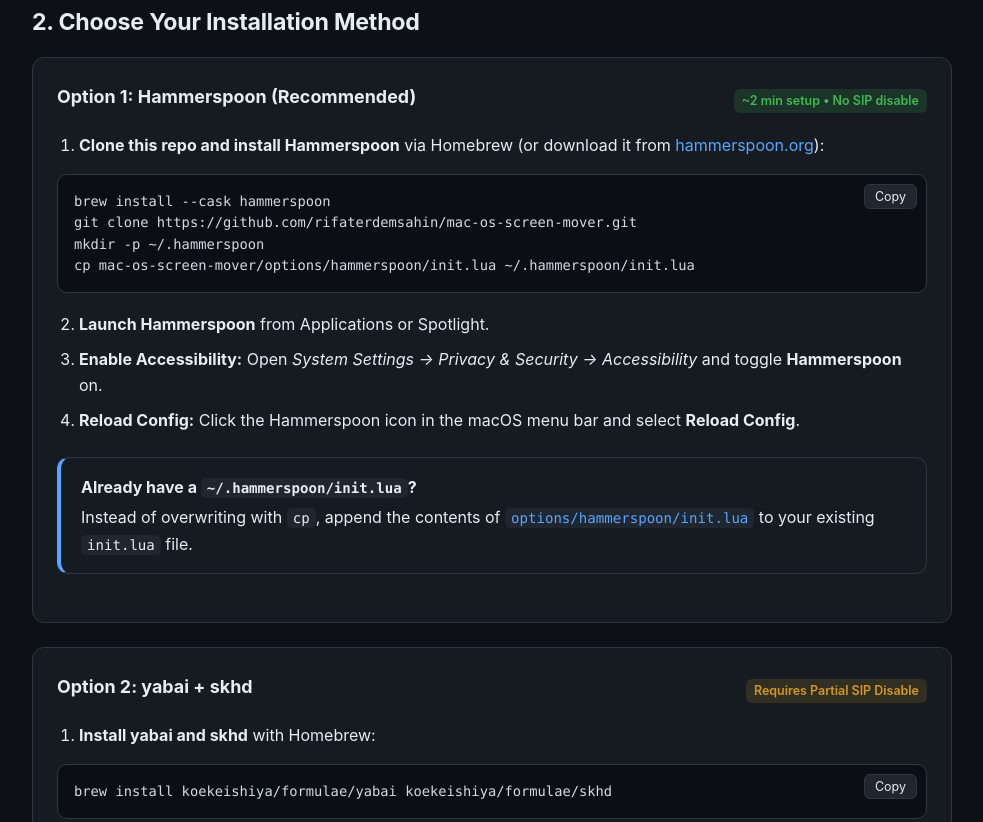
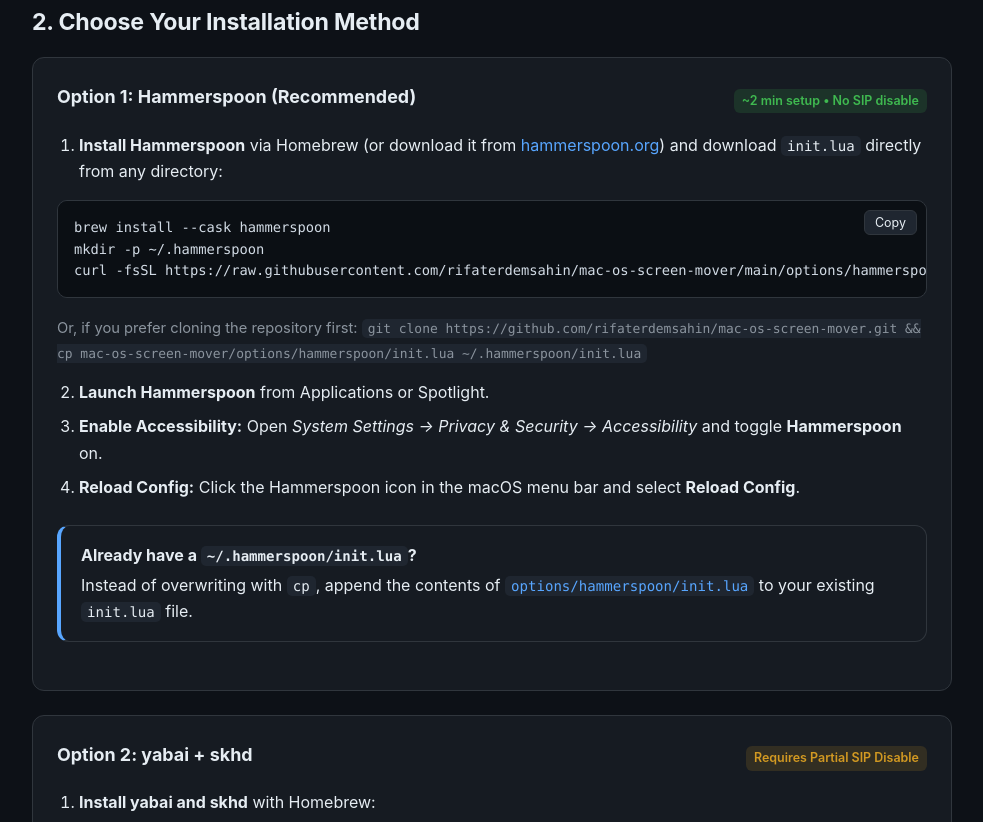
Before and after one commit to rifaterdemsahin/mac-os-screen-mover, a plain HTML site: page install.html in a window 1280 px wide. Shown: the part 628-1450 px from the top of the page, without its empty margins (148-1131 px from the left). Drawn offline with Linux system fonts and the light colour scheme.

Commit message:
Document cwd gap and add curl install for Hammerspoon

```diff
--- a/install.html
+++ b/install.html
@@ -321,15 +321,18 @@
         <span class="tag tag-green">~2 min setup &bull; No SIP disable</span>
       </div>
       <ol>
-        <li><strong>Clone this repo and install Hammerspoon</strong> via Homebrew (or download it from <a href="https://www.hammerspoon.org/" target="_blank" rel="noopener">hammerspoon.org</a>):</li>
+        <li><strong>Install Hammerspoon</strong> via Homebrew (or download it from <a href="https://www.hammerspoon.org/" target="_blank" rel="noopener">hammerspoon.org</a>) and download <code>init.lua</code> directly from any directory:</li>
       </ol>
       <div class="code-wrap">
         <button class="copy-btn" onclick="copyCode(this)">Copy</button>
 <pre>brew install --cask hammerspoon
-git clone https://github.com/rifaterdemsahin/mac-os-screen-mover.git
 mkdir -p ~/.hammerspoon
-cp mac-os-screen-mover/options/hammerspoon/init.lua ~/.hammerspoon/init.lua</pre>
+curl -fsSL https://raw.githubusercontent.com/rifaterdemsahin/mac-os-screen-mover/main/options/hammerspoon/init.lua -o ~/.hammerspoon/init.lua</pre>
       </div>
+      <p style="color: var(--muted); font-size: 0.92rem;">
+        Or, if you prefer cloning the repository first:
+        <code>git clone https://github.com/rifaterdemsahin/mac-os-screen-mover.git &amp;&amp; cp mac-os-screen-mover/options/hammerspoon/init.lua ~/.hammerspoon/init.lua</code>
+      </p>
       <ol start="2">
         <li><strong>Launch Hammerspoon</strong> from Applications or Spotlight.</li>
         <li><strong>Enable Accessibility:</strong> Open <em>System Settings &rarr; Privacy &amp; Security &rarr; Accessibility</em> and toggle <strong>Hammerspoon</strong> on.</li>
@@ -426,6 +429,10 @@ swiftc -O options/swift-native/MoveWindowToSpace.swift -o /usr/local/bin/move-wi
 
     <h2>4. Troubleshooting</h2>
     <div class="callout warn">
+      <strong><code>cp: options/hammerspoon/init.lua: No such file or directory</code></strong>
+      This happens when you run <code>cp options/hammerspoon/init.lua ...</code> from a different directory (for example, your home or another project folder) instead of inside the cloned <code>mac-os-screen-mover</code> repo. Either <code>cd mac-os-screen-mover</code> first, or run the <code>curl</code> command above which works from any directory.
+    </div>
+    <div class="callout warn">
       <strong>Nothing happens when pressing Cmd+1 or Cmd+2</strong>
       Make sure Hammerspoon, <code>skhd</code>, or your terminal/launcher app is enabled in <em>System Settings &rarr; Privacy &amp; Security &rarr; Accessibility</em>. If you recently updated macOS or the app, toggle the checkbox off and back on.
     </div>
```
